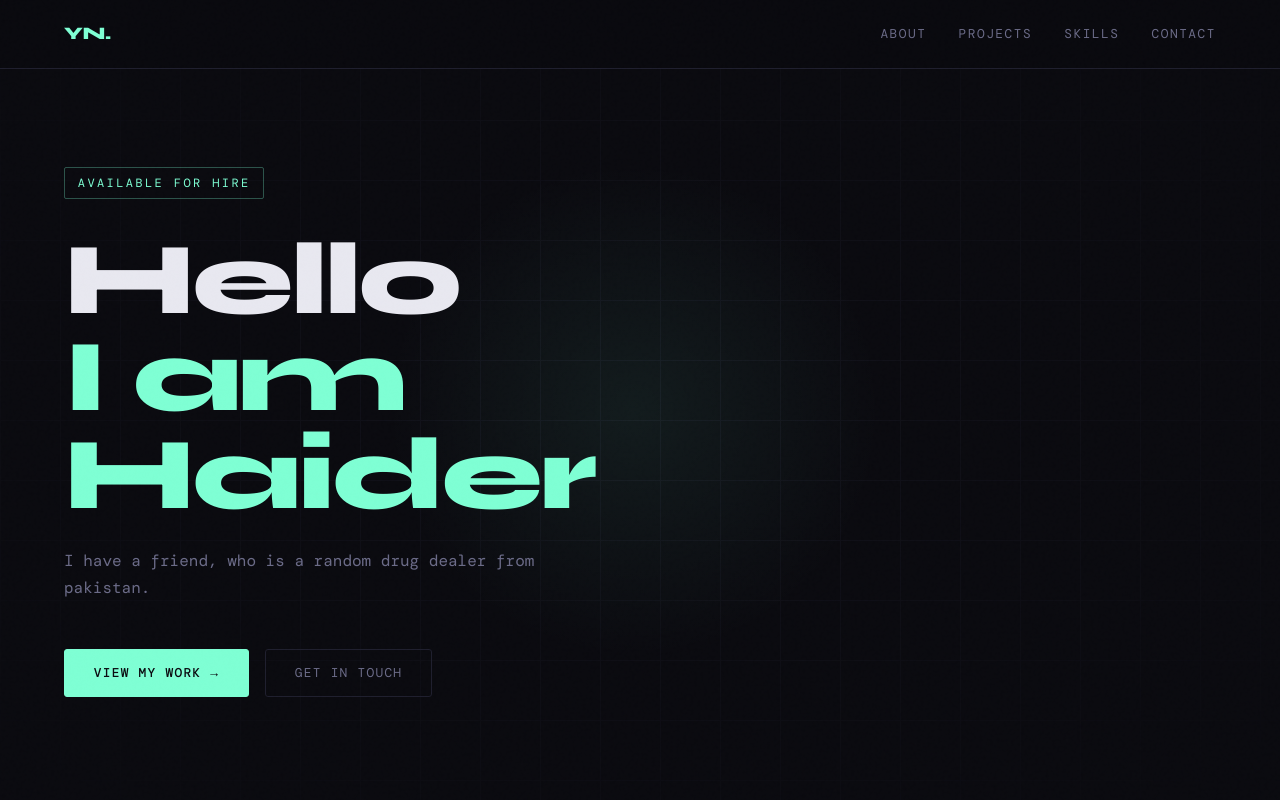
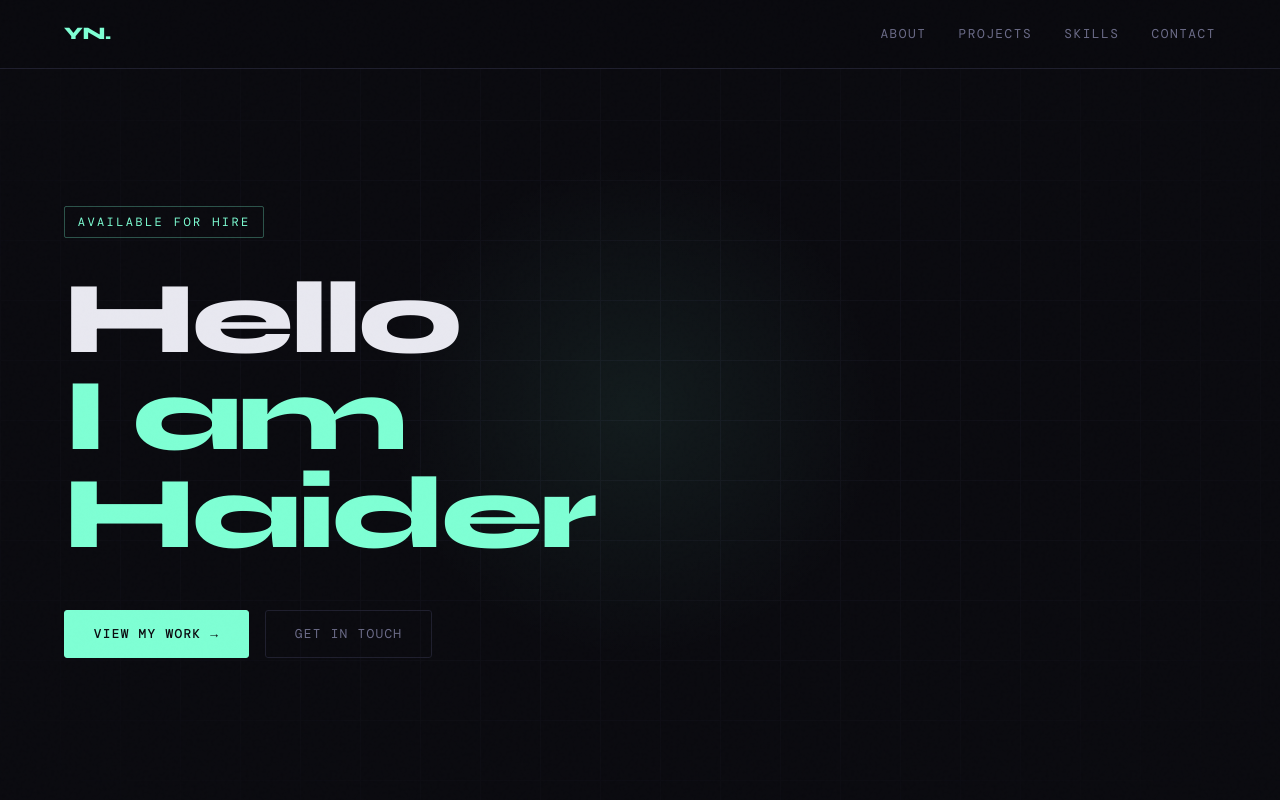
Before and after one commit to Haidar-Ontor/haiderontor.github.io, a plain HTML site: page index.html in a window 1280 px wide. Shown: the top 800 px of the page. Drawn offline with nearby package versions, Linux system fonts and the light colour scheme; a web font is replaced by a local one.

Commit message:
Remove drug dealer reference from hero section
Removed a sentence about a friend from the hero role section.

```diff
--- a/index.html
+++ b/index.html
@@ -401,7 +401,7 @@
     <span class="hero-tag">Available for hire</span>
     <h1 class="hero-name">Hello<br/><span>I am Haider</span></h1>
     <p class="hero-role">
-      I have a friend, who is a random drug dealer from pakistan.
+
     </p>
     <div class="hero-cta">
       <a href="#projects" class="btn btn-primary">View my work →</a>
```
